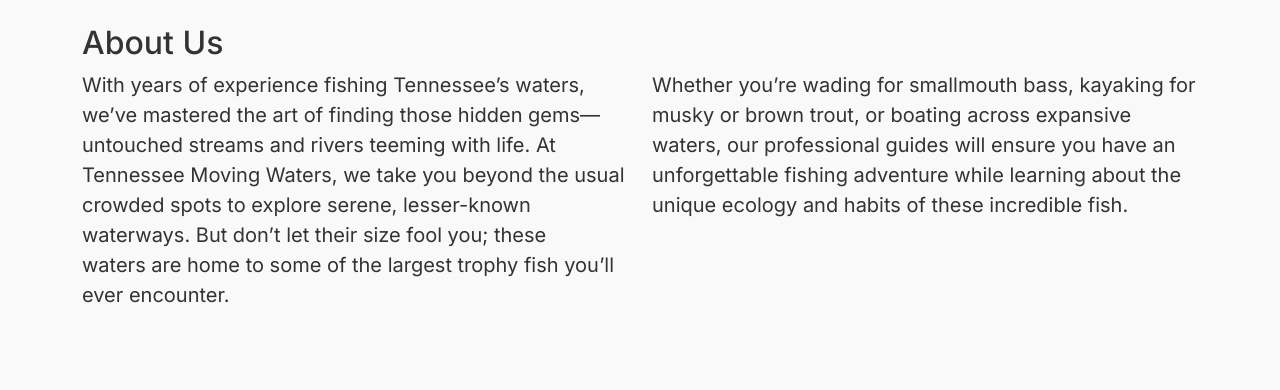
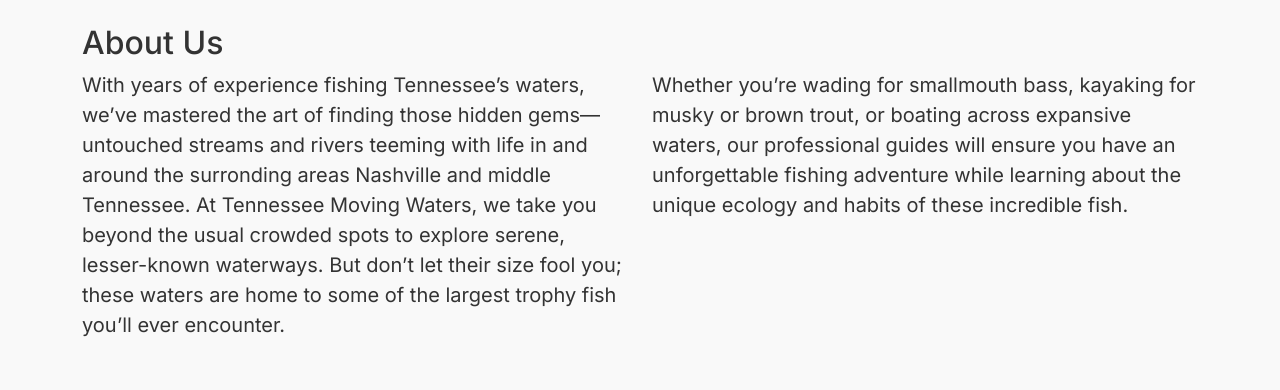
Before and after one commit to daprieu/TnMovingWaters, a React (Create React App) app: page / in a window 1280 px wide. Shown: the part 757-1147 px from the top of the page. Built offline with nearby package versions, Linux system fonts and the light colour scheme.

Commit message:
Update Home.js

```diff
--- a/src/components/Home.js
+++ b/src/components/Home.js
@@ -31,7 +31,7 @@
             <p>
               With years of experience fishing Tennessee’s waters, we’ve
               mastered the art of finding those hidden gems—untouched streams
-              and rivers teeming with life. At Tennessee Moving Waters, we take
+              and rivers teeming with life in and around the surronding areas Nashville and middle Tennessee. At Tennessee Moving Waters, we take
               you beyond the usual crowded spots to explore serene, lesser-known
               waterways. But don’t let their size fool you; these waters are
               home to some of the largest trophy fish you’ll ever encounter.
```
